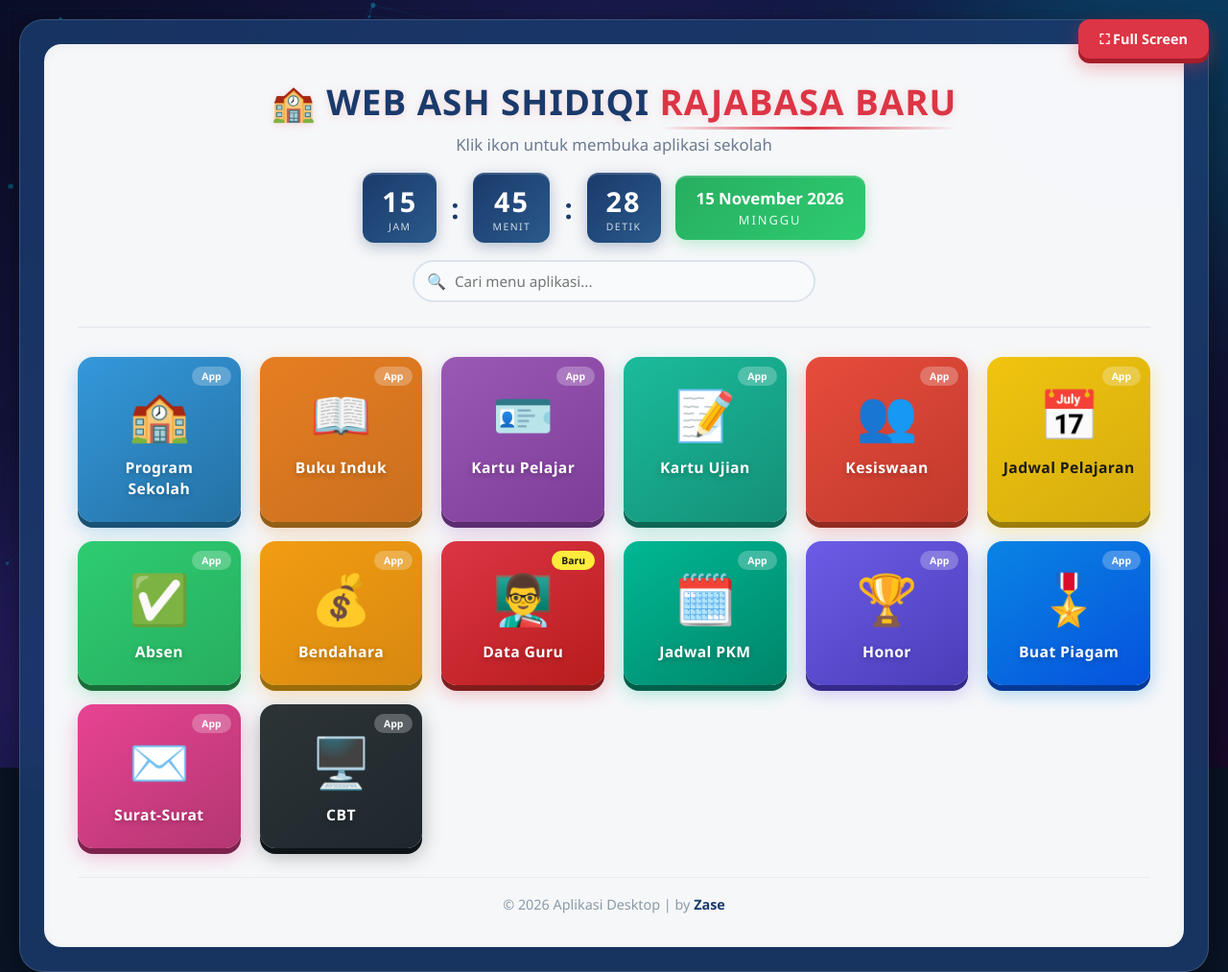
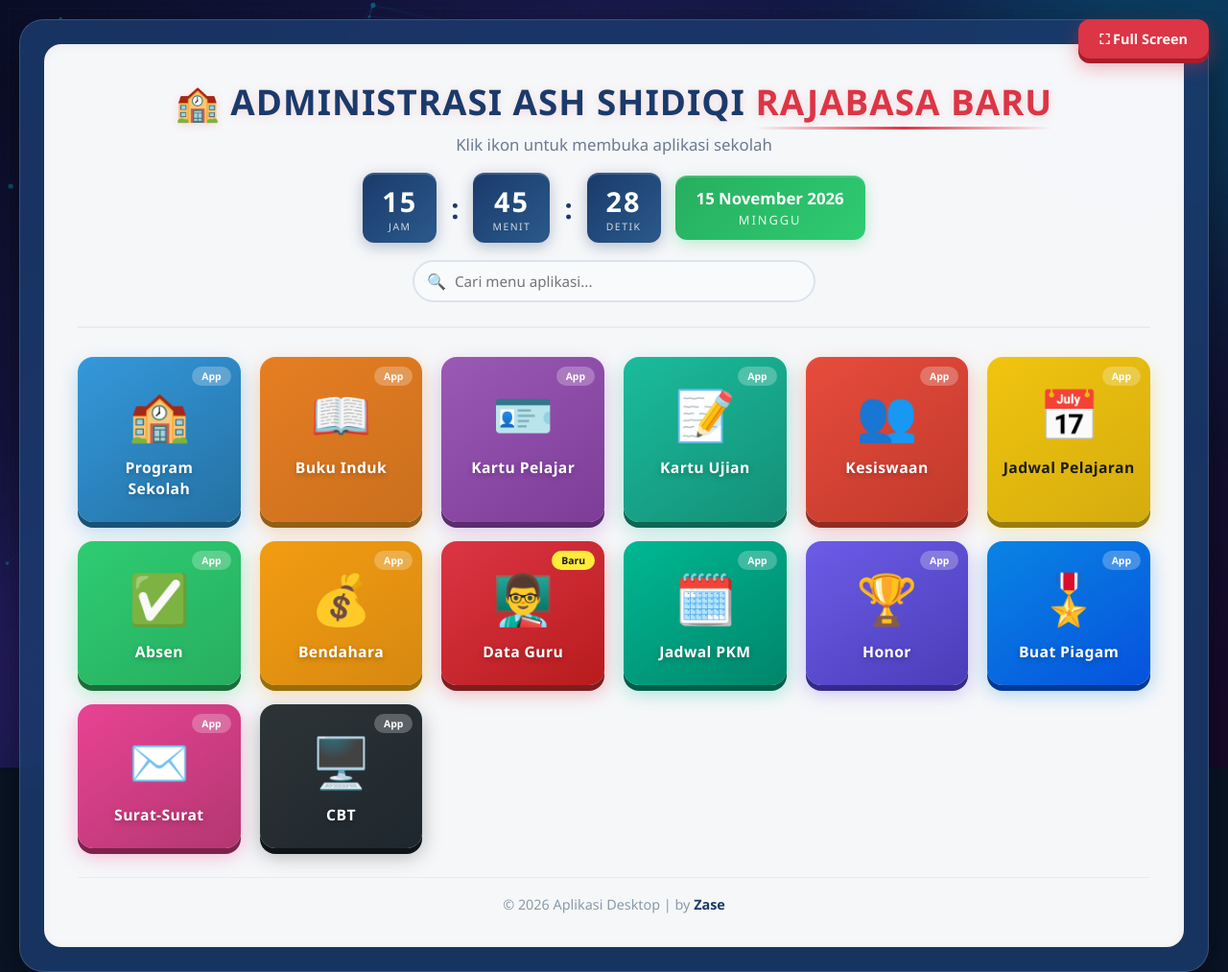
Before and after one commit to digipers/Lintasan, a plain HTML site: page index.html in a window 1280 px wide. Shown: the top 1013 px of the page at 96% size. Drawn offline with Linux system fonts and the light colour scheme.

Commit message:
Update index.html

```diff
--- a/index.html
+++ b/index.html
@@ -444,7 +444,7 @@
             <!-- === HEADER === -->
             <div class="header">
                 <h1>
-                    🏫 <span class="web">WEB ASH SHIDIQI</span> <span class="highlight">RAJABASA BARU</span>
+                     🏫 <span class="web">ADMINISTRASI ASH SHIDIQI</span> <span class="highlight">RAJABASA BARU</span>
                 </h1>
                 <p class="subtitle">Klik ikon untuk membuka aplikasi sekolah</p>
 
```
